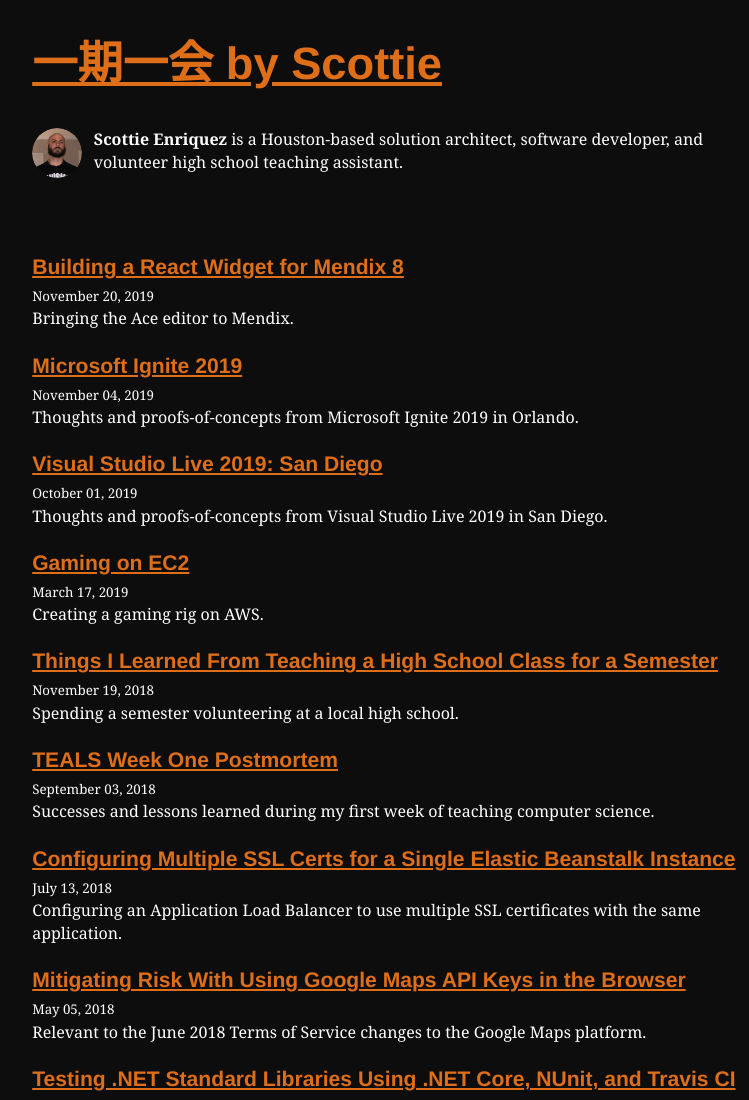
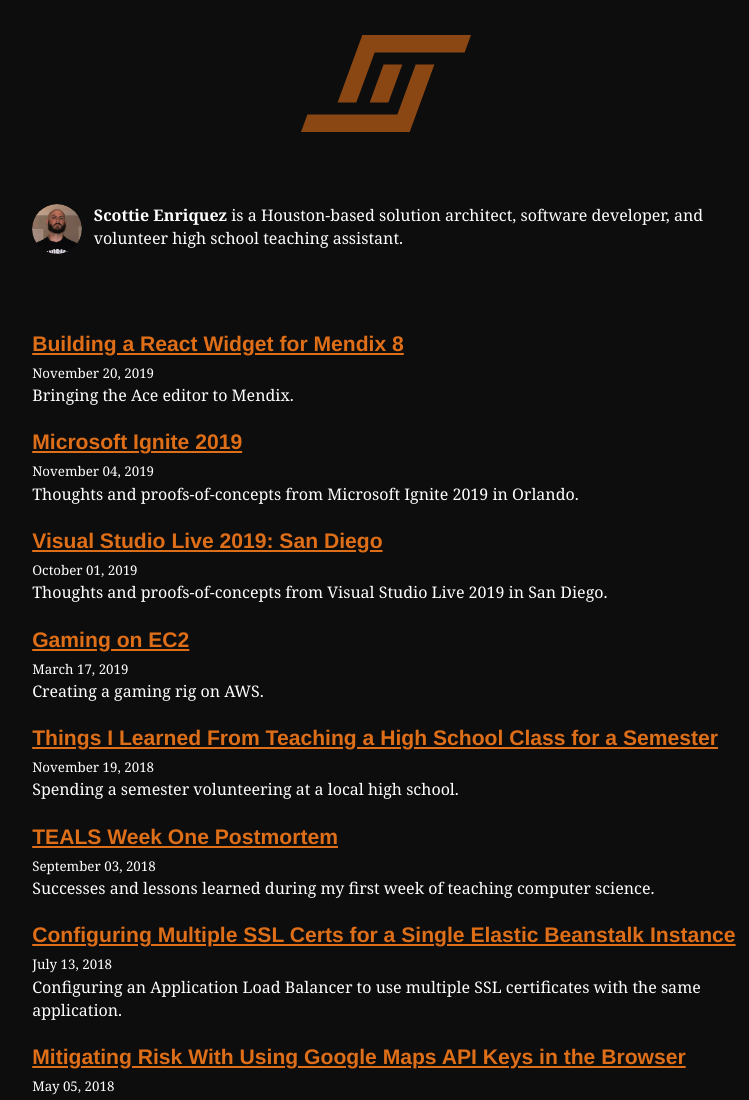
Before and after one commit to scottenriquez/scottie-is-xxx, a Gatsby site in the folder scottie-is-xxx/: page / in a window 1280 px wide. Shown: the top 1100 px of the page, without its empty margins (254-1003 px from the left). Built offline with nearby package versions, Linux system fonts and the light colour scheme; Gatsby itself is replaced by a stand-in of ours; some packages are replaced by stand-ins of ours; what typography-theme-github would draw is missing.

Commit message:
Adding logo branding, updating favicon

```diff
--- a/scottie-is-xxx/gatsby-config.js
+++ b/scottie-is-xxx/gatsby-config.js
@@ -70,7 +70,7 @@
         background_color: `#ffffff`,
         theme_color: `#663399`,
         display: `minimal-ui`,
-        icon: `content/assets/gatsby-icon.png`,
+        icon: `content/assets/scott-s.svg`,
       },
     },
     `gatsby-plugin-react-helmet`,
--- a/scottie-is-xxx/src/components/layout.js
+++ b/scottie-is-xxx/src/components/layout.js
@@ -1,7 +1,7 @@
 import React from "react"
 import { Link } from "gatsby"
-
 import { rhythm, scale } from "../utils/typography"
+import scottSLogo from "../../content/assets/scott-s.svg"
 
 const Layout = ({ location, title, children }) => {
   const rootPath = `${__PATH_PREFIX__}/`
@@ -14,17 +14,10 @@
           ...scale(1.5),
           marginBottom: rhythm(1.5),
           marginTop: 0,
+          textAlign: `center`
         }}
       >
-        <Link
-          style={{
-            boxShadow: `none`,
-            color: `inherit`,
-          }}
-          to={`/`}
-        >
-          {title}
-        </Link>
+        <img alt={`Scottie Enriquez`} src={scottSLogo} />
       </h1>
     )
   } else {
```
Also changed, not shown: scottie-is-xxx/src/components/seo.js (+0 -7 lines), scottie-is-xxx/content/assets/blog-b.svg (added), scottie-is-xxx/content/assets/code-c.svg (added), scottie-is-xxx/content/assets/gatsby-icon.png (deleted), scottie-is-xxx/content/assets/scott-s.svg (added).
